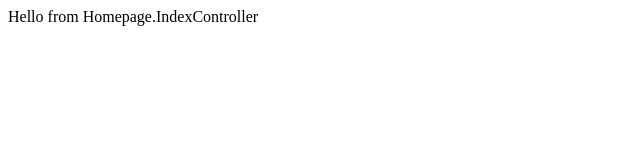
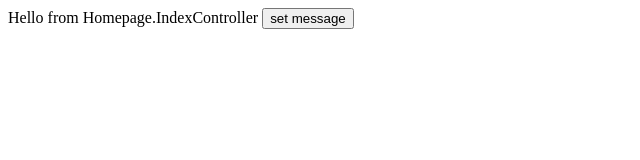
Before and after one commit to ktor/training-advanced-angular, a website: page day1/src/index.html in a window 1280 px wide. Shown: the whole page, without its empty margins (0-640 px from the left). Drawn offline with nearby package versions, Linux system fonts and the light colour scheme.

Commit message:
ControllerAs example

```diff
--- a/day1/src/app/homepage/controllers/index.js
+++ b/day1/src/app/homepage/controllers/index.js
@@ -3,5 +3,9 @@ angular.module('aa.homepage')
 .controller('Homepage.IndexController', function($scope) {
   'use strict';
 
+  this.setMessage = function() {
+    $scope.message = 'Lorem ipsum dolor sit amet';
+  };
+
   $scope.message = 'Hello from Homepage.IndexController';
 });
--- a/day1/src/index.html
+++ b/day1/src/index.html
@@ -4,8 +4,9 @@
   <title>advanced-angular</title>
 </head>
 <body>
-  <div ng-controller="Homepage.IndexController">
+  <div ng-controller="Homepage.IndexController as ctrl">
     {{message}}
+    <button ng-click="ctrl.setMessage()">set message</button>
   </div>
 
   <script src="bower_components/angular/angular.js"></script>
```
